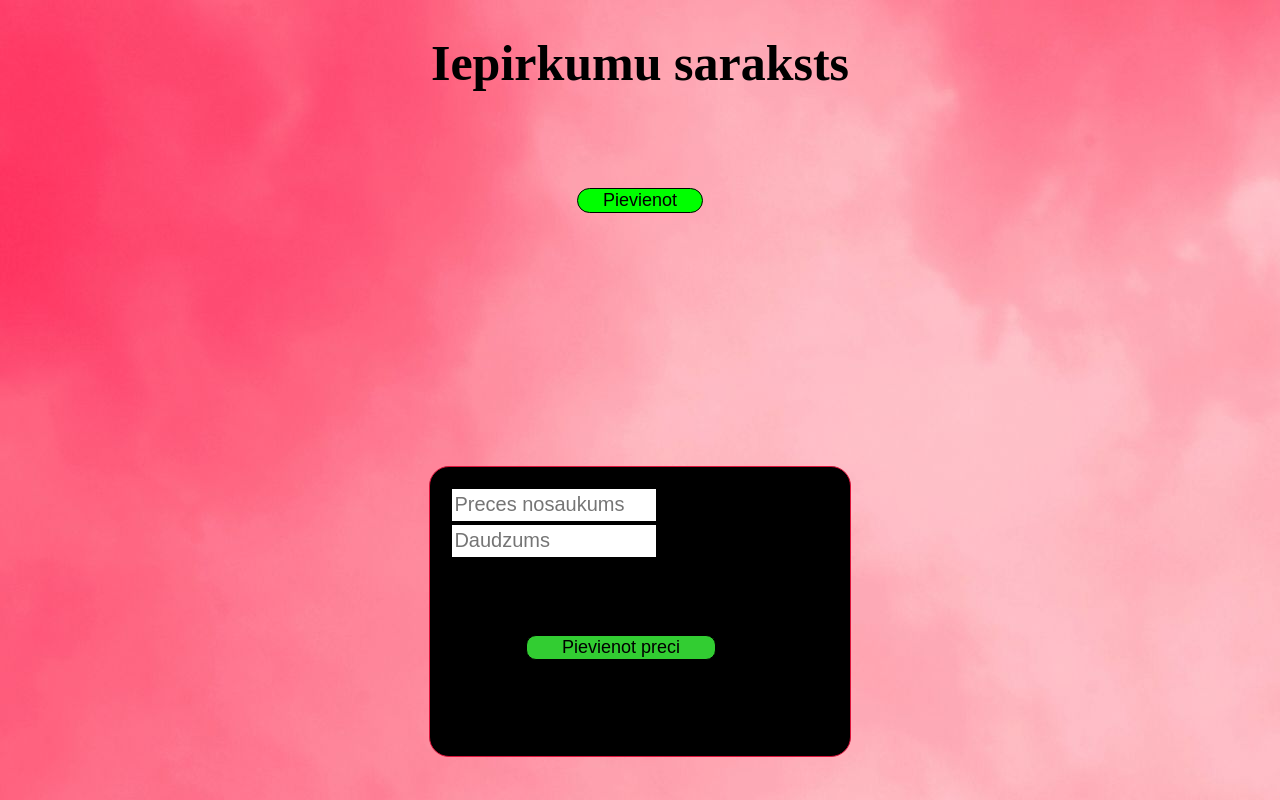
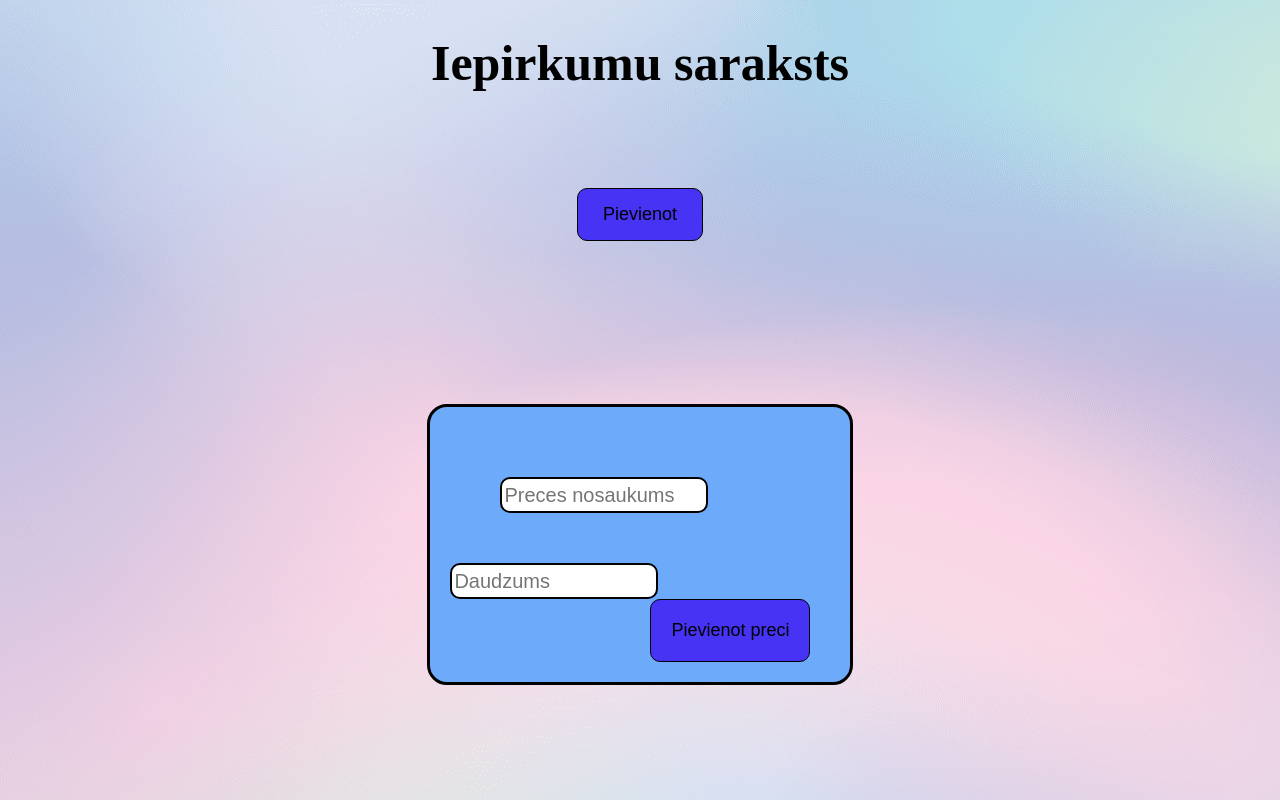
Before and after one commit to MadarKrissBaltins/IepirkumuSaraksts, a plain HTML site: page index.html in a window 1280 px wide. Both pictures are taken after a click on the button "Pievienot". Shown: the top 800 px of the page. Drawn offline with Linux system fonts and the light colour scheme.

Commit message:
css uzlabojumi

```diff
--- a/css/stils.css
+++ b/css/stils.css
@@ -21,10 +21,11 @@ h1{
 #pirmaPoga{
     margin: 5%;
     width: 10%;
-    background-color: lime;
+    background-color:rgb(70, 51, 243);
     font-size: large;
-    border-radius: 20px;
     border: 1px solid black;
+    padding: 15px;
+    border-radius: 10px;
 
 
 
@@ -32,22 +33,30 @@ h1{
 
 
 #form {
-    background-color: black;
+    background-color:rgb(109, 170, 250);
     margin: 15% auto;
     padding: 20px;
-    border: 1px solid crimson;
+    border: 3px solid rgb(0, 0, 0);
     width: 30%;
     border-radius: 20px;
+    margin-top: 100px;
+    display: center;
+
+
 
 }
 
 #pievienotPreci{
-    margin: 20%;
-    width: 50%;
-    background-color:limegreen;
+    padding: 20px;
+    background-color:rgb(70, 51, 243);
     font-size: large;
     border-radius: 10px;
     border: 1px solid black;
+    display: center;
+    margin-left: 200px;
+
+
+
 
 
 
@@ -56,8 +65,10 @@ h1{
 #precesNosaukums{
     height: 30px;
     width: 200px;
+    margin: 50px;
     font-size: 20px;
     border: solid 2px black;
+    border-radius: 10px;
 }
 
 #precesDaudzums{
@@ -66,6 +77,7 @@ h1{
     width: 200px;
     font-size: 20px;
     border: solid 2px black;
+    border-radius: 10px;
 
 }
 #biblioteka {
@@ -76,13 +88,13 @@ h1{
 
 
 .otrais {
-    background-color:rgb(174, 20, 212);
+    background-color:rgb(109, 170, 250);
     background-size: cover;
     display: flex;
     flex-direction: column;
     align-items: center;
-    border: 2px solid white;
-    border-radius: 5px;
+    border: 2px solid rgb(0, 0, 0);
+    border-radius: 20px;
     height: 300px;
     width: 200px;
     padding: 5px;
--- a/index.html
+++ b/index.html
@@ -4,7 +4,7 @@
         <link rel="stylesheet" href="css/stils.css">
     </head>
 
-<body style=background-image:url("attels123.jpg")>
+<body style=background-image:url("bildejaoklabi.png")>
     <h1>Iepirkumu saraksts</h1>
 
     <div id="poga">
```
Also changed, not shown: bildejaoklabi.png (added).
